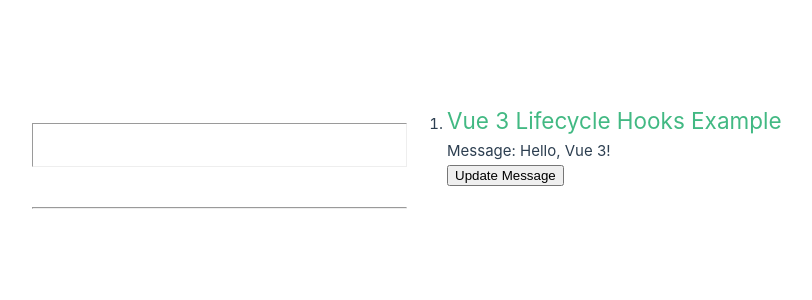
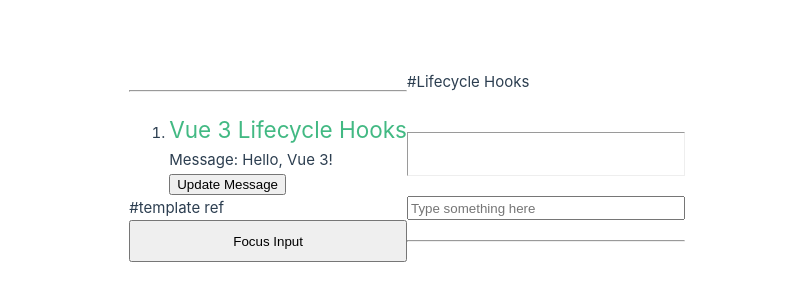
Before and after one commit to we-sunil-k001/Vue.js-3-Training-Module, a Vue app in the folder template-syntax/template-syntax/: page / in a window 1280 px wide. Shown: the part 234-534 px from the top of the page, without its empty margins (233-1045 px from the left). Built offline with nearby package versions, Linux system fonts and the light colour scheme.

Commit message:
Added: concept of template ref

```diff
--- a/template-syntax/template-syntax/src/App.vue
+++ b/template-syntax/template-syntax/src/App.vue
@@ -2,6 +2,8 @@
 <template>
   <hr>
   <LifeCyscleHooks></LifeCyscleHooks>
+  <hr>
+  <TemplateRef></TemplateRef>
   <hr>
 </template>
 
--- a/template-syntax/template-syntax/src/components/LifeCyscleHooks.vue
+++ b/template-syntax/template-syntax/src/components/LifeCyscleHooks.vue
@@ -1,8 +1,9 @@
 <template>
+#Lifecycle Hooks
 <ol>
     <li>
         <div>
-            <h2>Vue 3 Lifecycle Hooks Example</h2>
+            <h2>Vue 3 Lifecycle Hooks</h2>
             <p>Message: {{ message }}</p>
             <button @click="updateMessage">Update Message</button>
         </div>
--- /dev/null
+++ b/template-syntax/template-syntax/src/components/TemplateRef.vue
@@ -0,0 +1,17 @@
+<template>
+#template ref
+  <input ref="myInput" type="text" placeholder="Type something here" />
+  <button @click="focusInput">Focus Input</button>
+</template>
+
+<script setup>
+import { ref, onMounted } from 'vue'
+
+// Create a template ref
+const myInput = ref(null)
+
+// Ensure ref is available after mounting
+onMounted(() => {
+  console.log('Input element:', myInput.value)
+})
+</script>
--- a/template-syntax/template-syntax/src/main.js
+++ b/template-syntax/template-syntax/src/main.js
@@ -3,8 +3,10 @@
 import { createApp } from 'vue';
 import App from './App.vue';
 import LifeCyscleHooks from './components/LifeCyscleHooks.vue';
+import TemplateRef from './components/TemplateRef.vue';
 
 const app = createApp(App);
 
 app.component('LifeCyscleHooks', LifeCyscleHooks);
+app.component('TemplateRef', TemplateRef);
 app.mount('#app');
```
